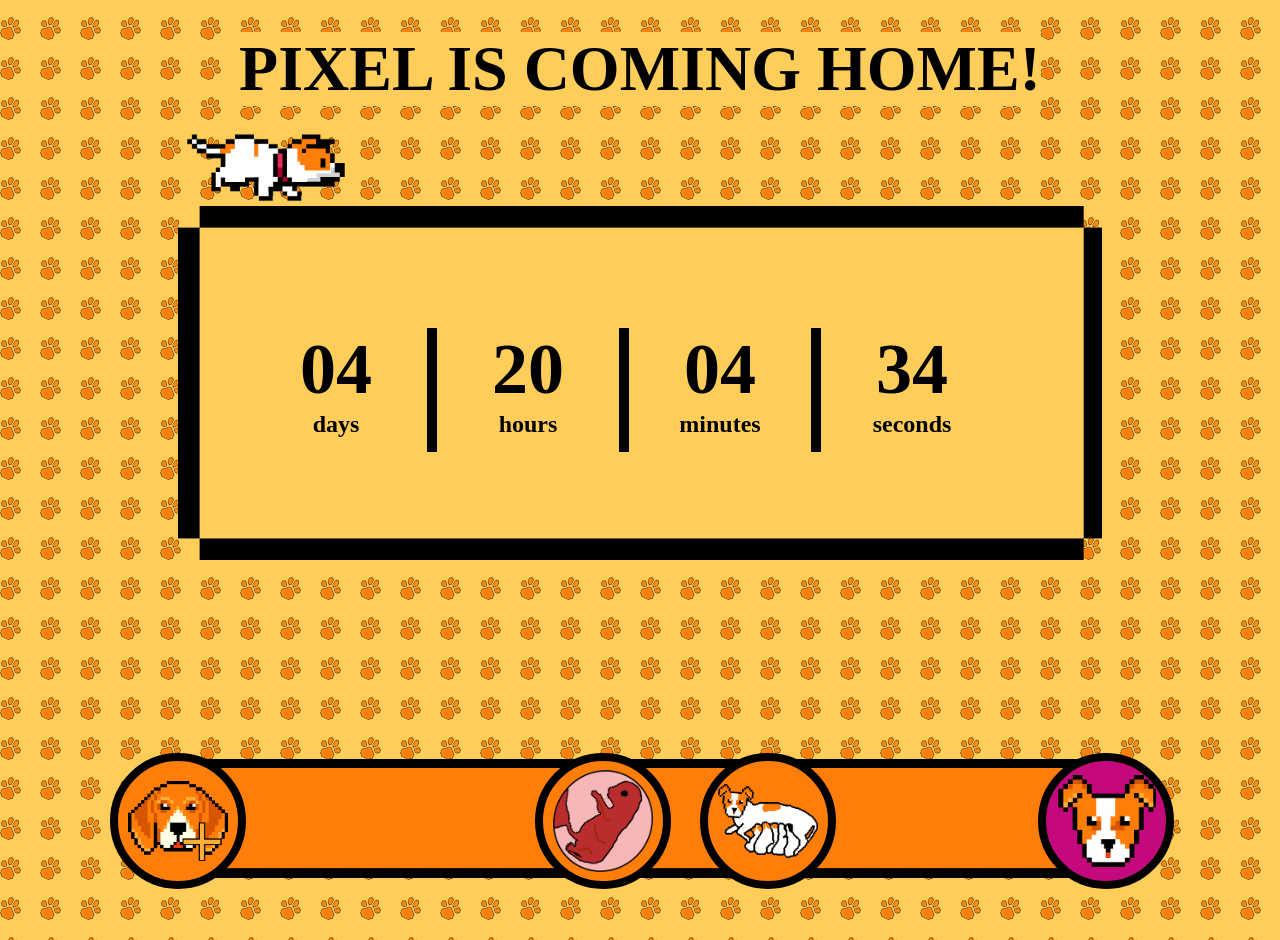
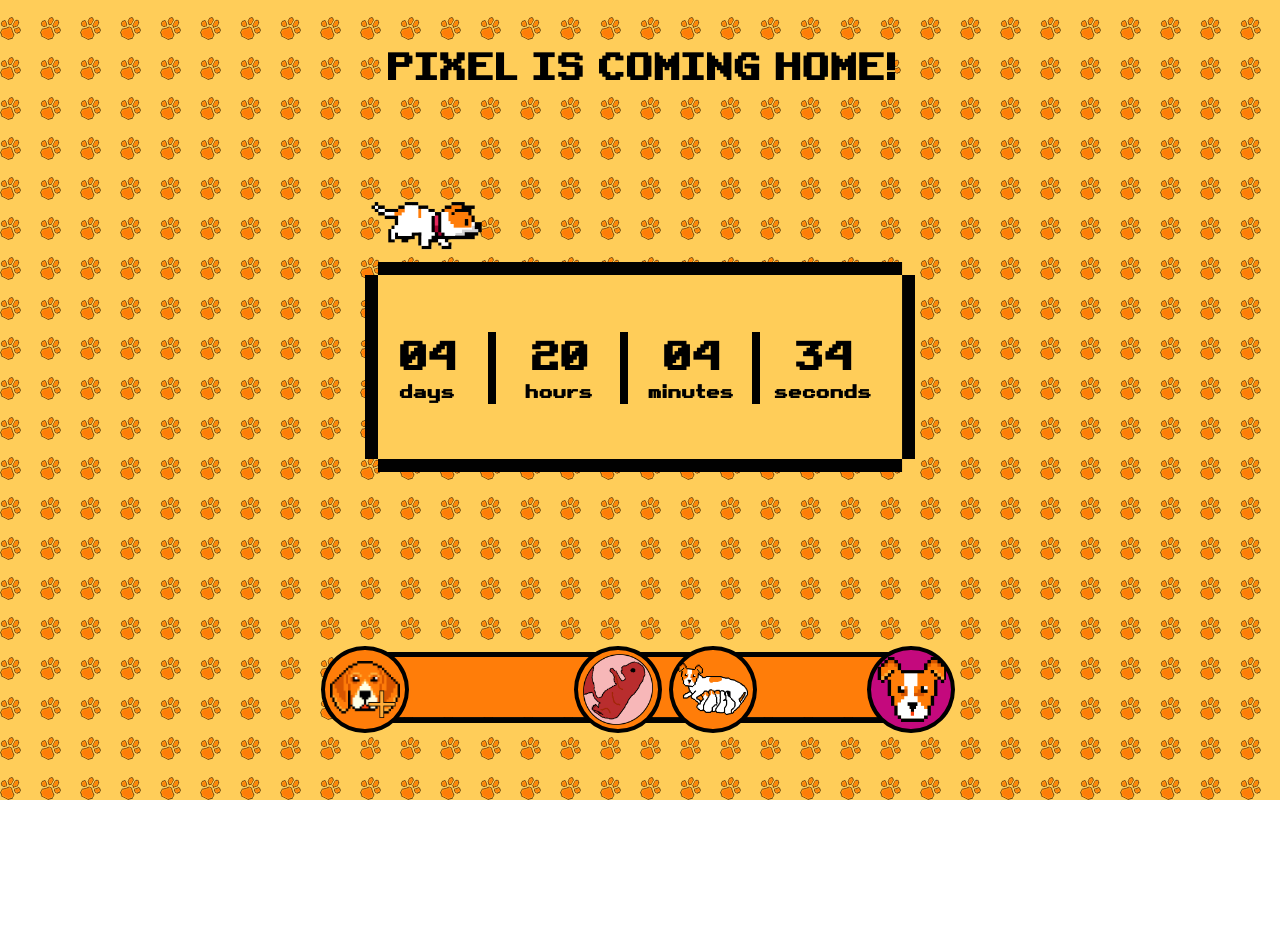
Before and after one commit to spaulas/PixelCountdown, a React (Create React App) app: page / in a window 1280 px wide. After the commit the page ends 800 px from the top, so only its background shows below. Built offline with nearby package versions, Linux system fonts and the light colour scheme; a small style sheet from the web is missing.

Commit message:
correct media for height

```diff
--- a/public/index.html
+++ b/public/index.html
@@ -10,7 +10,8 @@
       content="Web site created to count how long it takes for Pixel to be welcomed to our family"
     />
     <link rel="apple-touch-icon" href="%PUBLIC_URL%/jackRussellLogo.png" />
-    <link href='%PUBLIC_URL%/RetroGaming.ttf' rel='stylesheet' type='text/css'>
+    <link href='%PUBLIC_URL%/RetroGaming.ttf' rel='stylesheet'>
+    <link href='https://www.dafont.com/retro-gaming.font' rel='stylesheet'>
 
     <!--
       manifest.json provides metadata used when your web app is installed on a
--- a/src/index.css
+++ b/src/index.css
@@ -1,7 +1,7 @@
 @font-face {
   font-family: 'RetroGaming';
   src: local('RetroGaming'),
-       url('./fonts/RetroGaming.ttf') format('ttf');
+       url('./fonts/RetroGaming.ttf') format('truetype');
 }
 
 body {
```
Also changed, not shown: src/App/App.scss (+4 -4 lines), src/components/Countdown/Countdown.scss (+16 -16 lines), src/components/Placard/Placard.scss (+8 -8 lines), src/components/Timeline/Timeline.scss (+21 -21 lines), src/components/Timeline/TimelineElement/TimelineElement.scss (+28 -28 lines), src/pages/CountdowPage/CountdownPage.scss (+8 -8 lines).
